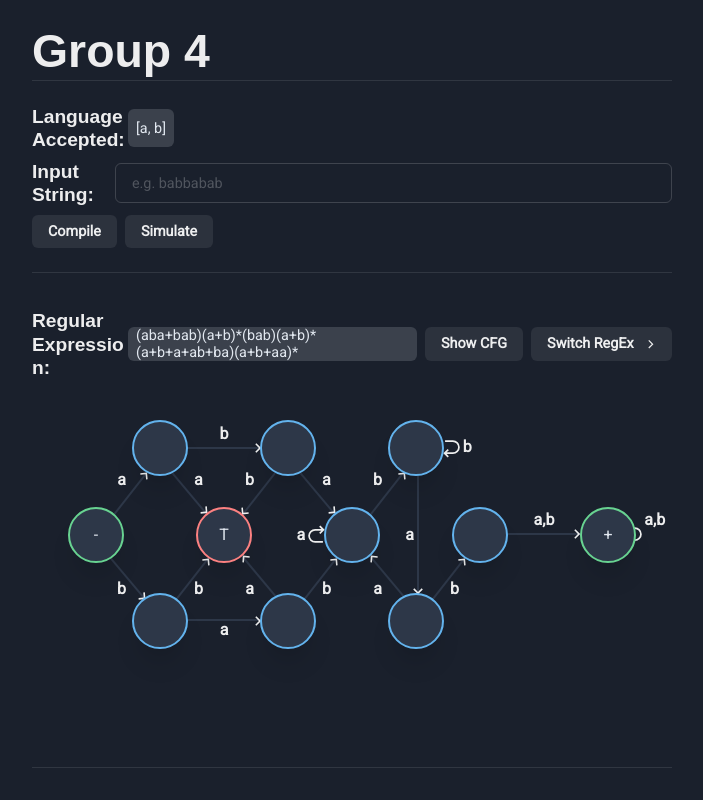
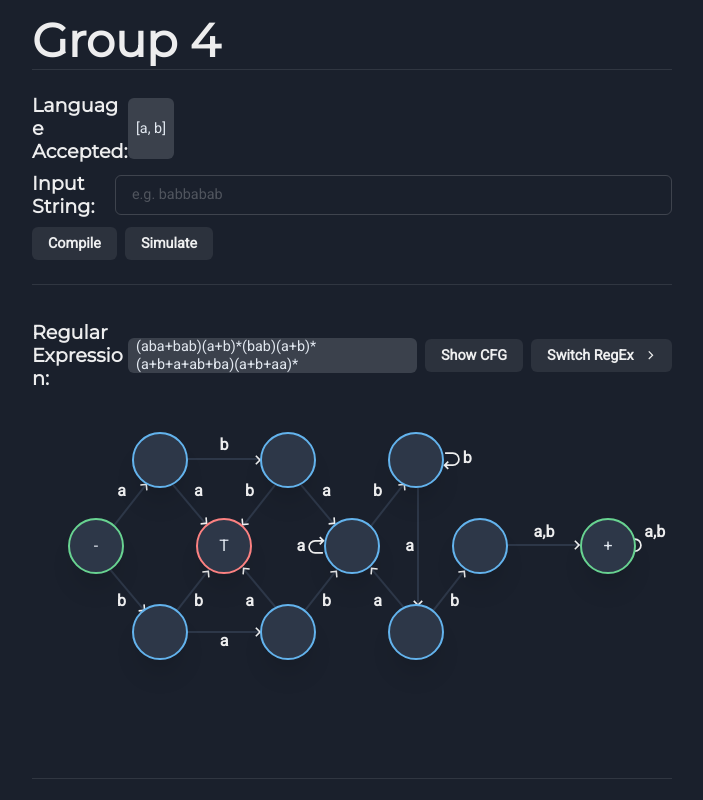
Before and after one commit to Kaezie/AutomataDFA, a Next.js app: page / in a window 1280 px wide. Shown: the whole page, without its empty margins (288-991 px from the left). Built offline with nearby package versions, Linux system fonts and the light colour scheme.

Commit message:
montserrat typo

```diff
--- a/styles/theme.js
+++ b/styles/theme.js
@@ -24,7 +24,7 @@ export const theme = extendTheme({
   },
   fonts:{
     body:`'Roboto', sans-serif`,
-    heading:`'Motserrat', sans-serif`,
+    heading:`'Montserrat', sans-serif`,
   },
   textStyles: {
     Primary: {
```
